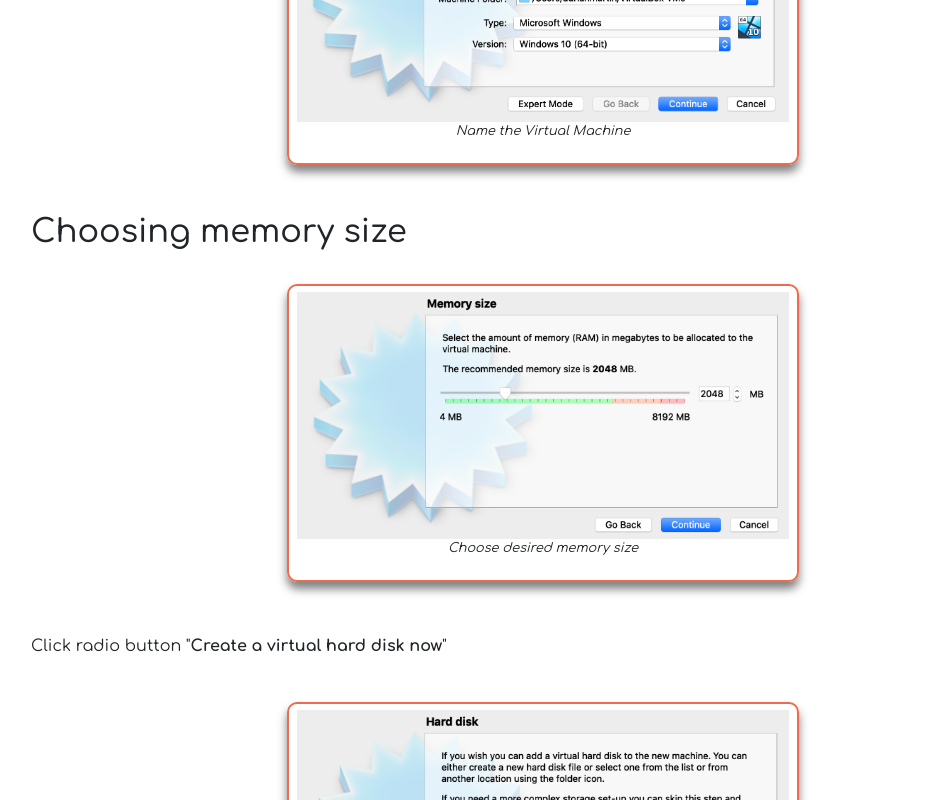
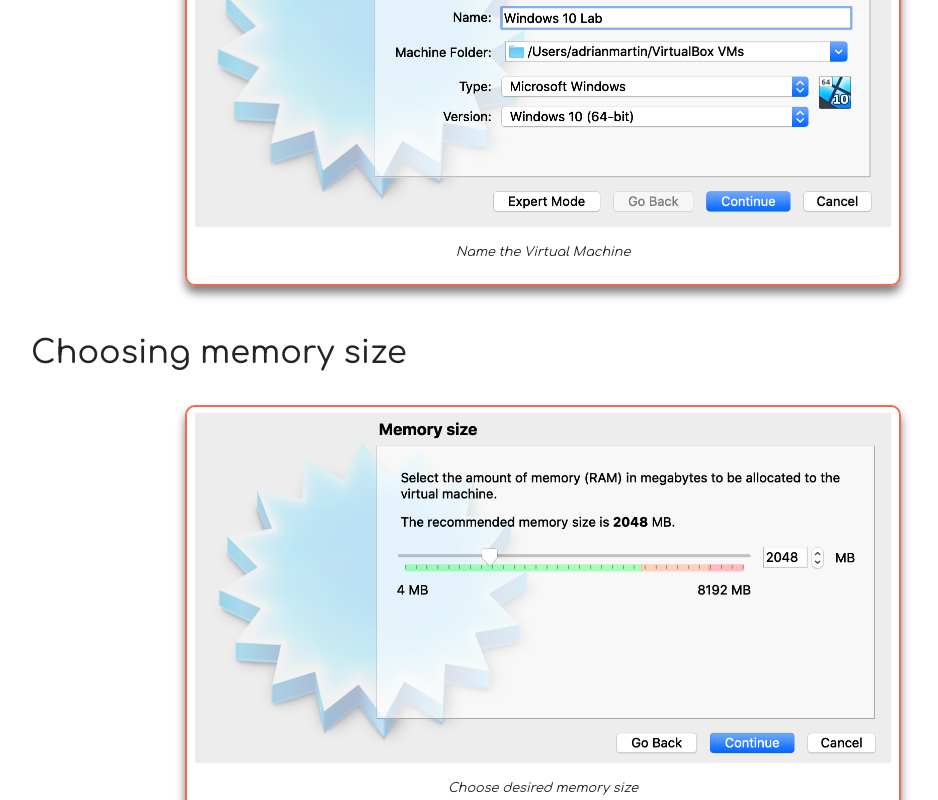
Before and after one commit to adrian-em94/portfolio_web, a React (Create React App) app: page /VirtualBox in a window 1280 px wide. Shown: the part 840-1640 px from the top of the page, without its empty margins (97-1035 px from the left). Built offline with nearby package versions, Linux system fonts and the light colour scheme.

Commit message:
fixed image stretch and text hugging top image

```diff
--- a/src/components/ImageItem.css
+++ b/src/components/ImageItem.css
@@ -9,7 +9,7 @@
 .image__item__pic-wrap {
   display: flex;
   flex-direction: column;
-  width: 50%;
+  width: 70%;
   height: auto;
   border: 2px solid var(--var--accent-color);
   border-radius: 0.625em;
@@ -21,7 +21,13 @@
   min-width: 250px;
 }
 
+.image__item__img {
+  width: 100%;
+  height: auto;
+}
+
 .image__item__text {
+  margin-top: 1rem;
   text-align: center;
   font-style: italic;
   font-size: 0.8rem;
```
